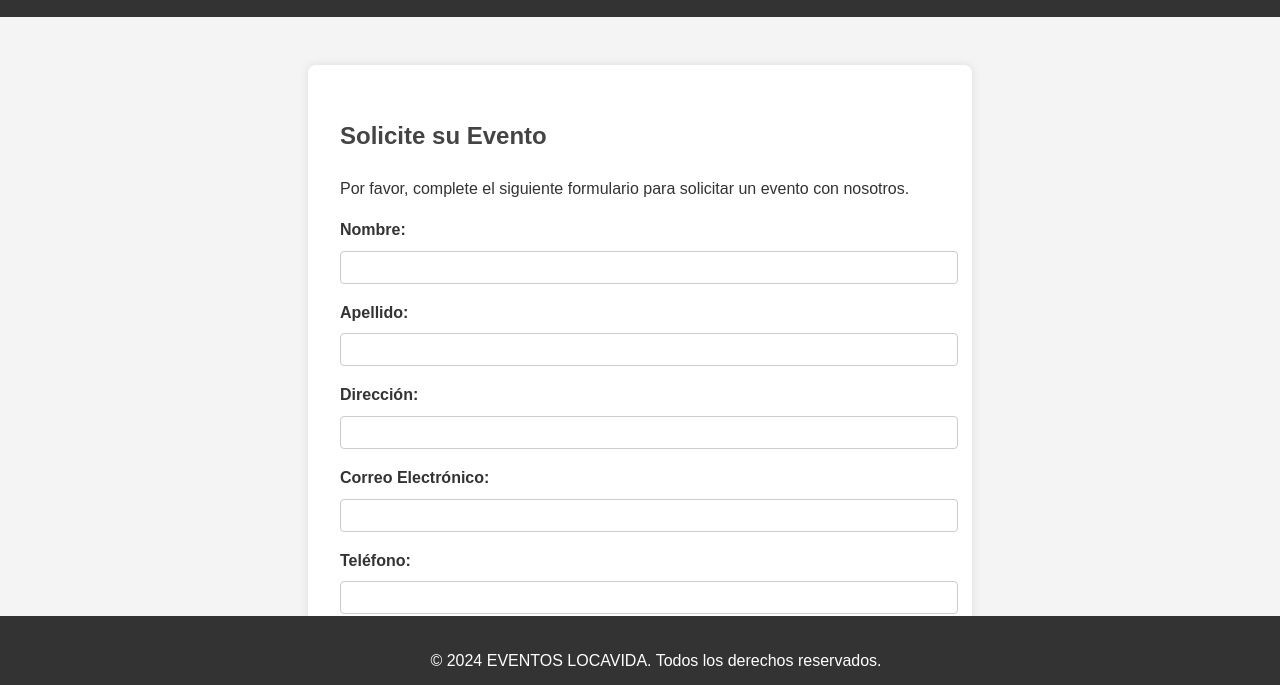
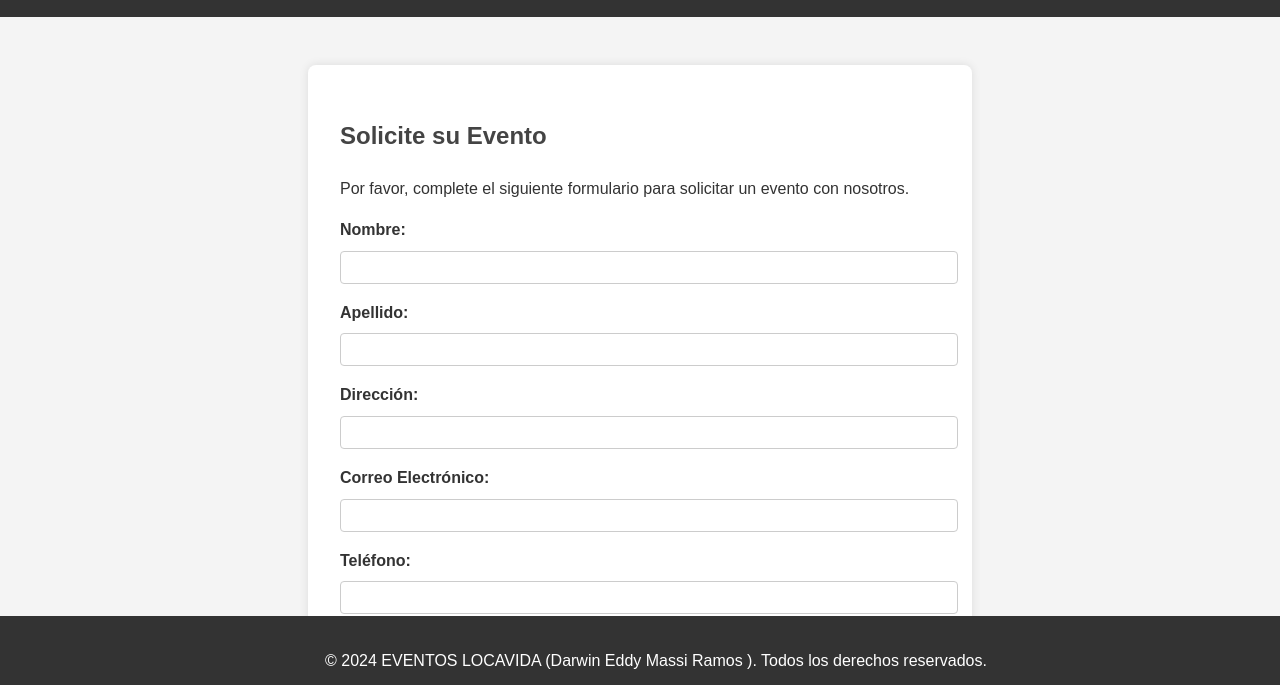
Before and after one commit to DmC-cm/repo1p, a plain HTML site: page contactenos.html in a window 1280 px wide. Shown: the part 94-779 px from the top of the page. Drawn offline with Linux system fonts and the light colour scheme.

Commit message:
Commit del Primer parcial Darwin Massi

```diff
--- a/contactenos.html
+++ b/contactenos.html
@@ -60,7 +60,7 @@
 
     <footer>
 
-        <p>&copy; 2024 EVENTOS LOCAVIDA. Todos los derechos reservados.</p>
+        <p>&copy; 2024 EVENTOS LOCAVIDA (Darwin Eddy Massi Ramos ). Todos los derechos reservados.</p>
     </footer>
 </body>
 </html>
```
Also changed, not shown: index.html (+1 -1 lines).
